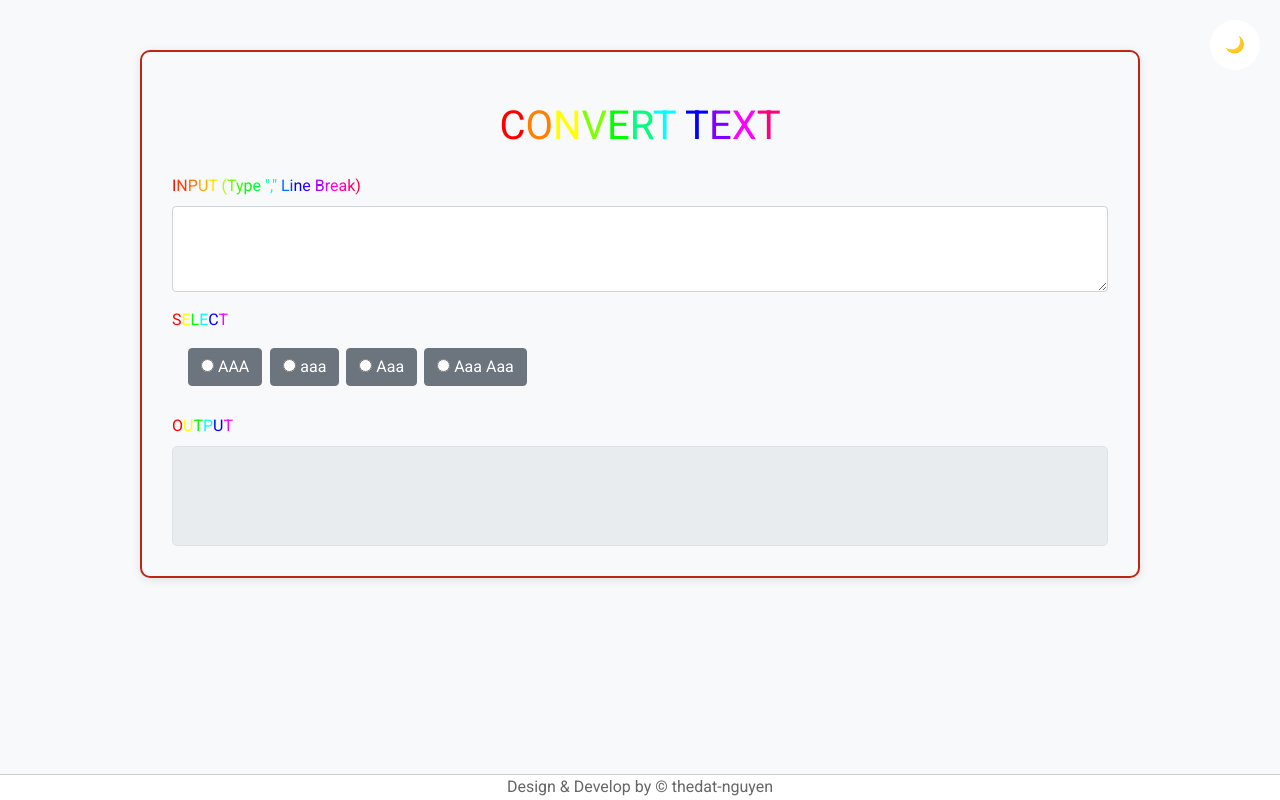
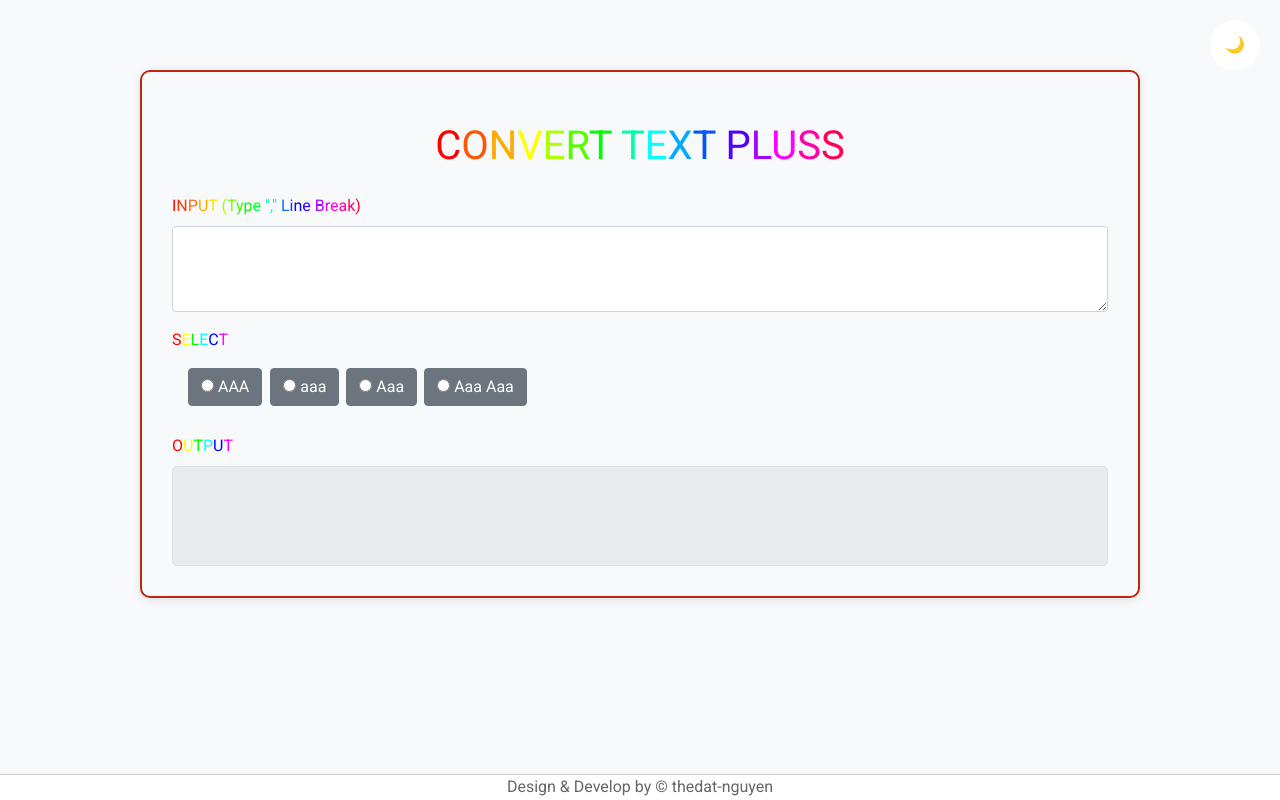
Before and after one commit to thedat-nguyen/CONVERT-TEXT-PLUSS, a plain HTML site: page index.html in a window 1280 px wide. Drawn offline with nearby package versions, Linux system fonts and the light colour scheme; some packages are replaced by stand-ins of ours; a script that the page names is missing.

Commit message:
Update index.html

```diff
--- a/index.html
+++ b/index.html
@@ -4,7 +4,7 @@
 <head>
     <meta charset="UTF-8">
     <meta name="viewport" content="width=device-width, initial-scale=1.0">
-    <title>CONVERT TEXT</title>
+    <title>CONVERT TEXT PLUSS</title>
     <link rel="icon" href="images.png" type="image/png">
     <link rel="stylesheet" href="https://stackpath.bootstrapcdn.com/bootstrap/4.5.2/css/bootstrap.min.css">
     <link href="https://fonts.googleapis.com/css2?family=Roboto:wght@400;700&display=swap" rel="stylesheet">
@@ -155,13 +155,13 @@
 </head>
 
 <body>
-     <div style="height: 50px;"> </div>
+     <div style="height: 70px;"> </div>
 
     <div id="hearts-container"></div>
 
     <button class="toggle-btn" id="toggleBtn">🌙</button>
     <div class="container" id="borderContainer">
-        <h1 class="text-center mb-4" id="blink">CONVERT TEXT</h1>
+        <h1 class="text-center mb-4" id="blink">CONVERT TEXT PLUSS</h1>
         <div class="form-group">
             <label for="inputText" id="inputLabel">INPUT (Type "," Line Break)</label>
             <textarea class="form-control" id="inputText" rows="3"></textarea>
```
